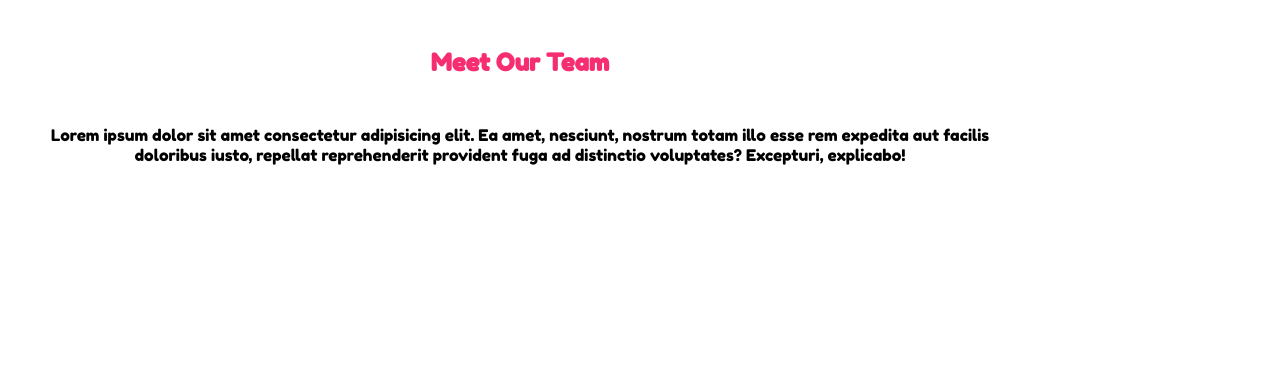
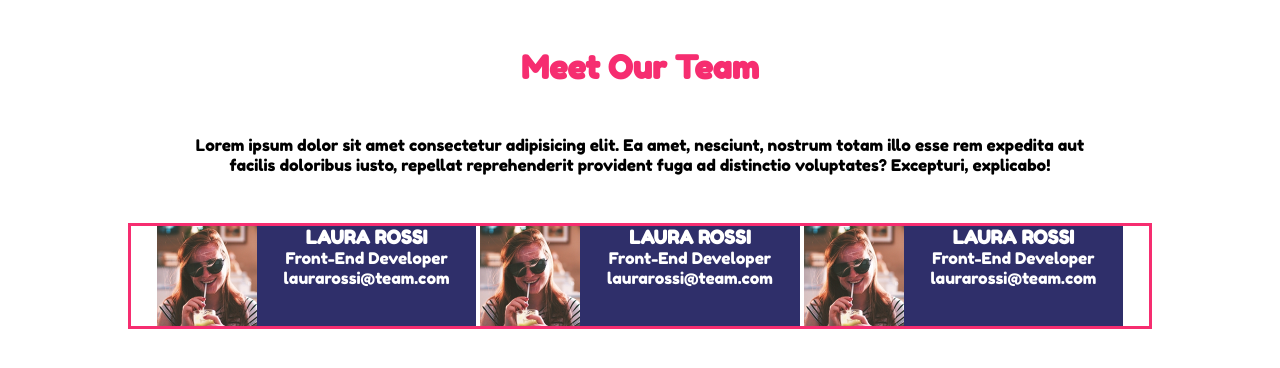
Before and after one commit to silviosalza/html-css-float-cards, a plain HTML site: page index.html in a window 1280 px wide. Drawn offline with Linux system fonts and the light colour scheme.

Commit message:
row and coloumn added

```diff
--- a/css/style.css
+++ b/css/style.css
@@ -9,17 +9,22 @@
 /* general */
 body{
     font-family: 'Fredoka One', cursive;
-    max-width: 1200px;
-    margin: 0 auto;
-
 }
 /* /general */
 
-/* presentation layout */
-.container{
+/* header layout */
+main{
     width: 80%;
+    max-width: 1200px;
+    margin: 0 auto;
     text-align: center;
-    margin: 3rem 0;
+}
+header{
+    text-align: center;
+    width: 80%;
+    max-width: 1200px;
+    margin: 0 auto;
+    padding: 3rem 3rem;
 }
 .paragraph{
     margin-top: 3rem;
@@ -28,3 +33,31 @@ body{
     color: rgb(246, 45, 112);
 }
 /* /presentation layout */
+
+img{
+
+    float: left;
+    width: 100px;
+}
+
+
+.clearfix::after{
+    content: "";
+    display: table;
+    clear: both;
+}
+
+/* cards layout */
+.row{border: solid rgb(246, 45, 112);
+
+}
+.col {
+
+    height:100px ;
+    width: calc(100% / 3 - 20px);
+    text-align: center;
+    background-color: rgb(47, 47, 106);
+    color: white;
+    display: inline-block;
+
+}
--- a/index.html
+++ b/index.html
@@ -12,13 +12,50 @@
 
 </head>
 <body>
+    <header>
+        <!-- title + first paragraph -->
+        <h1 class="title">Meet Our Team</h1>
+        <p class="paragraph">Lorem ipsum dolor sit amet consectetur adipisicing elit. Ea amet, nesciunt, nostrum totam illo esse rem expedita aut facilis doloribus iusto, repellat reprehenderit provident fuga ad distinctio voluptates? Excepturi, explicabo!</p>
+
+         <!-- /title + first paragraph -->
+    </header>
     <main>
+        <div class="container">
+            <section>
+                <div class="row clearfix">
+                    <div class="col">
+                        <img src="./img/female1.png" alt="f1">
+                        <h3>LAURA ROSSI</h3>
+                        <p>Front-End Developer laurarossi@team.com</p>
 
-        <section class="container">
-            <h1 class="title">Meet Our Team</h1>
-            <p class="paragraph">Lorem ipsum dolor sit amet consectetur adipisicing elit. Ea amet, nesciunt, nostrum totam illo esse rem expedita aut facilis doloribus iusto, repellat reprehenderit provident fuga ad distinctio voluptates? Excepturi, explicabo!</p>
-        </section>
+                    </div>
+                    <div class="col">
+                        <img src="./img/female1.png" alt="f1">
+                        <h3>LAURA ROSSI</h3>
+                        <p>Front-End Developer laurarossi@team.com</p>
 
+                    </div>
+                    <div class="col">
+                        <img src="./img/female1.png" alt="f1">
+                        <h3>LAURA ROSSI</h3>
+                        <p>Front-End Developer laurarossi@team.com</p>
+
+                    </div>
+
+
+
+
+                </div>
+
+
+
+
+            </section>
+
+
+
+
+        </div>
 
     </main>
 </body>
```
